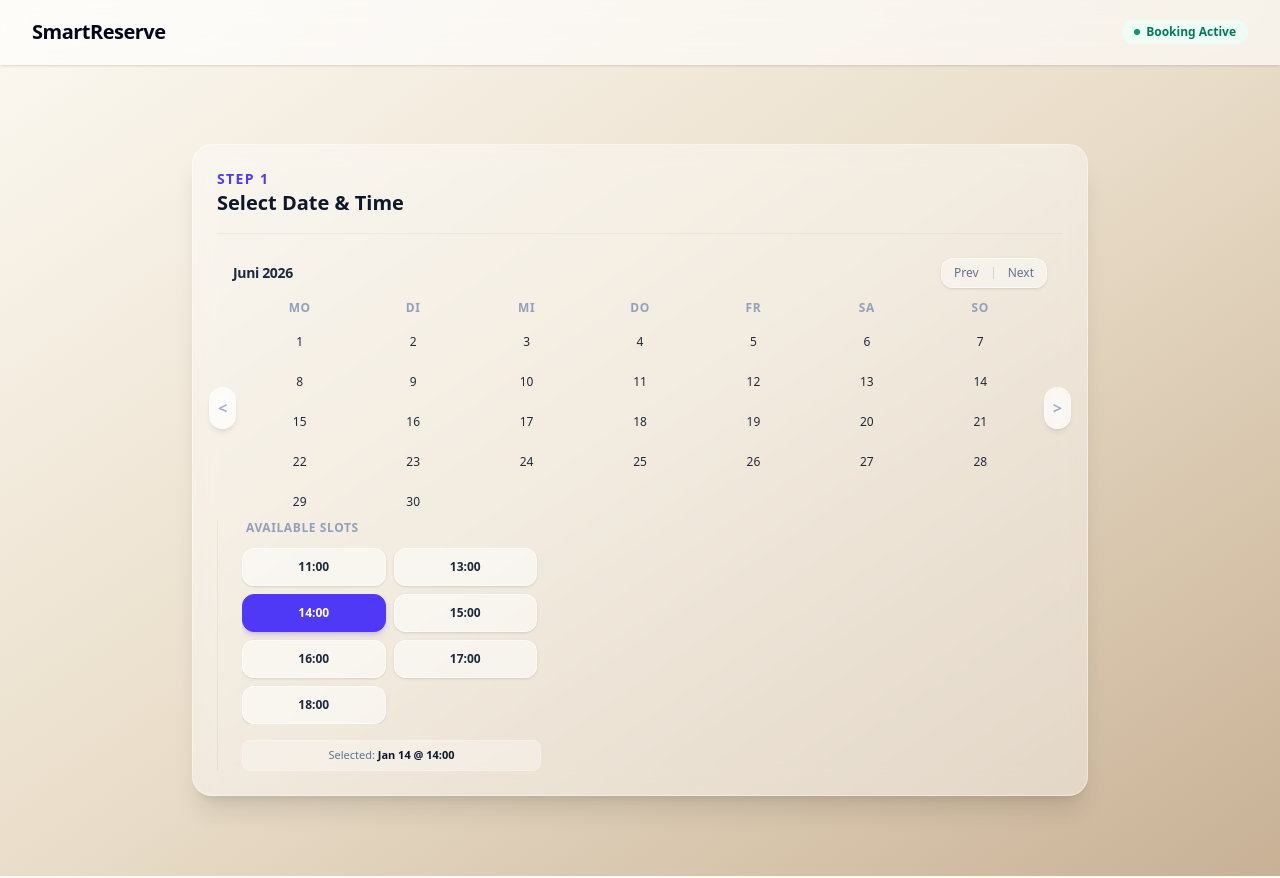
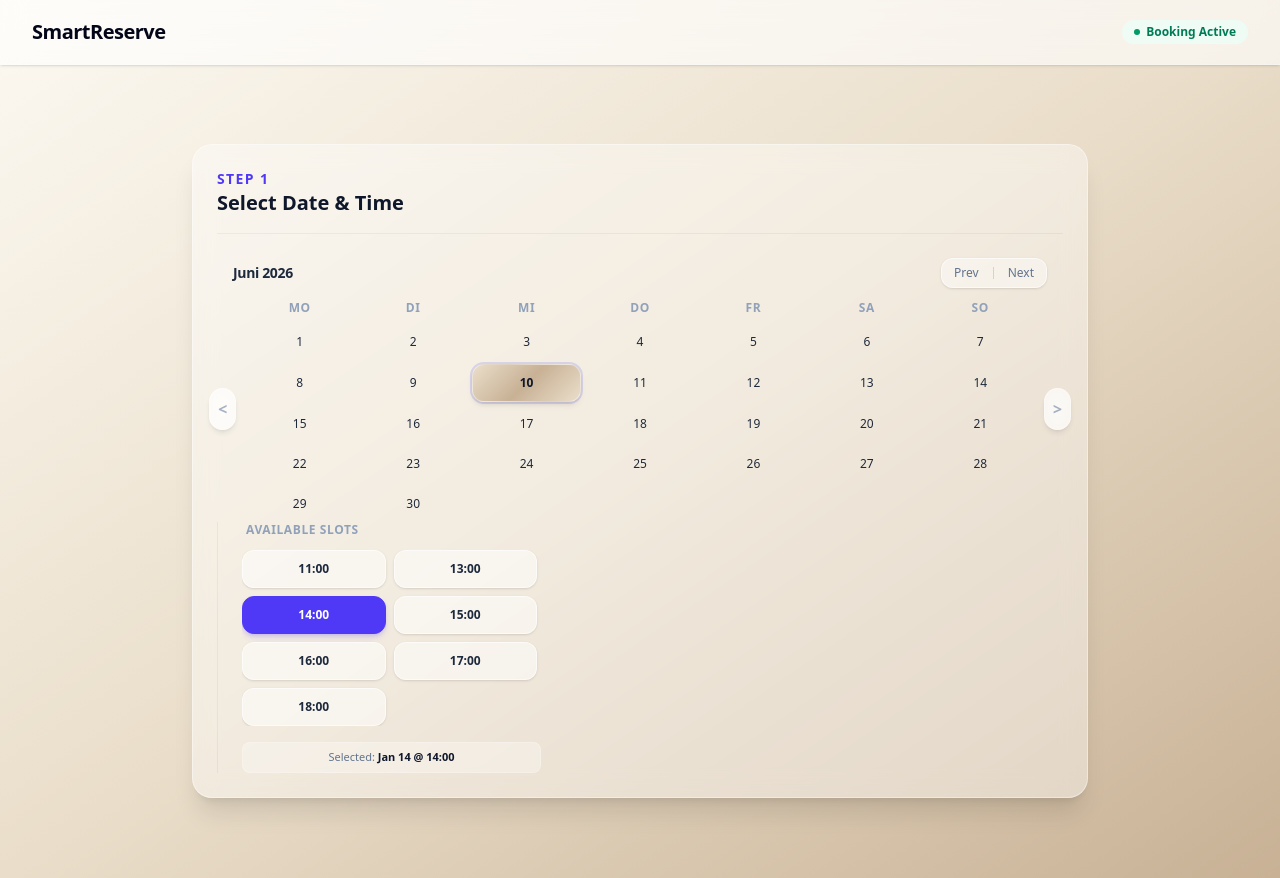
Before and after one commit to Maximilianus141/SmartReserveFrontend, an Angular app: page /booking-select/1 in a window 1280 px wide. Both pictures are taken after a click on the button "10". Built offline with nearby package versions, Linux system fonts and the light colour scheme.

Commit message:
feat: enhance calendar date selection with dynamic styling and click handling

```diff
--- a/src/app/components/booking-select-calender/booking-select-calender.html
+++ b/src/app/components/booking-select-calender/booking-select-calender.html
@@ -33,7 +33,11 @@
                 @if (date === 0) {
                     <app-calender-date [isEmpty]="true"></app-calender-date>
                 } @else {
-                    <app-calender-date class="calender-date" [isEmpty]="false" [date]="date"></app-calender-date>
+                    @if (date == selectedDate?.getDate() && curerntlySelectedMonth == selectedDate?.getMonth() && currentlySelectedYear == selectedDate?.getFullYear()) {
+                        <app-calender-date class="gradient-button" (clicked)="dateClicked($event)" [isEmpty]="false" [date]="date"></app-calender-date>
+                    } @else {
+                        <app-calender-date (clicked)="dateClicked($event)" class="calender-date" [isEmpty]="false" [date]="date"></app-calender-date>
+                    }
                 }
             }
         </div>
--- a/src/app/components/booking-select-calender/booking-select-calender.ts
+++ b/src/app/components/booking-select-calender/booking-select-calender.ts
@@ -8,6 +8,7 @@ import { CalenderDate } from "../calender-date/calender-date";
 	styleUrl: './booking-select-calender.css',
 })
 export class BookingSelectCalender {
+
 	selectedDate: Date | null = null;
 	curerntlySelectedMonth: number = new Date().getMonth();
 	currentlySelectedYear: number = new Date().getFullYear();
@@ -15,6 +16,10 @@ export class BookingSelectCalender {
 
 
 	dates: number[] = new Array(35).fill(0);
+
+	dateClicked($event: number) {
+		this.selectedDate = new Date(this.currentlySelectedYear, this.curerntlySelectedMonth, $event);
+	}
 
 	resetDates() {
 		this.dates.fill(0);
--- a/src/app/components/calender-date/calender-date.html
+++ b/src/app/components/calender-date/calender-date.html
@@ -1,8 +1,9 @@
-
 @if (isEmpty()) {
     <div class="py-2.5 opacity-0"></div>
-}@else {
-    <button>
+} @else {
+    <button
+        class="w-full h-full block"
+        (click)="clicked.emit(date() ?? 0)">
         {{date()}}
     </button>
 }
--- a/src/app/components/calender-date/calender-date.ts
+++ b/src/app/components/calender-date/calender-date.ts
@@ -1,4 +1,4 @@
-import { Component, input } from '@angular/core';
+import { Component, input, output } from '@angular/core';
 
 @Component({
 	selector: 'app-calender-date',
@@ -9,4 +9,6 @@ import { Component, input } from '@angular/core';
 export class CalenderDate {
 	isEmpty = input<boolean>();
 	date = input<number>();
+
+	clicked = output<number>();
 }
```
